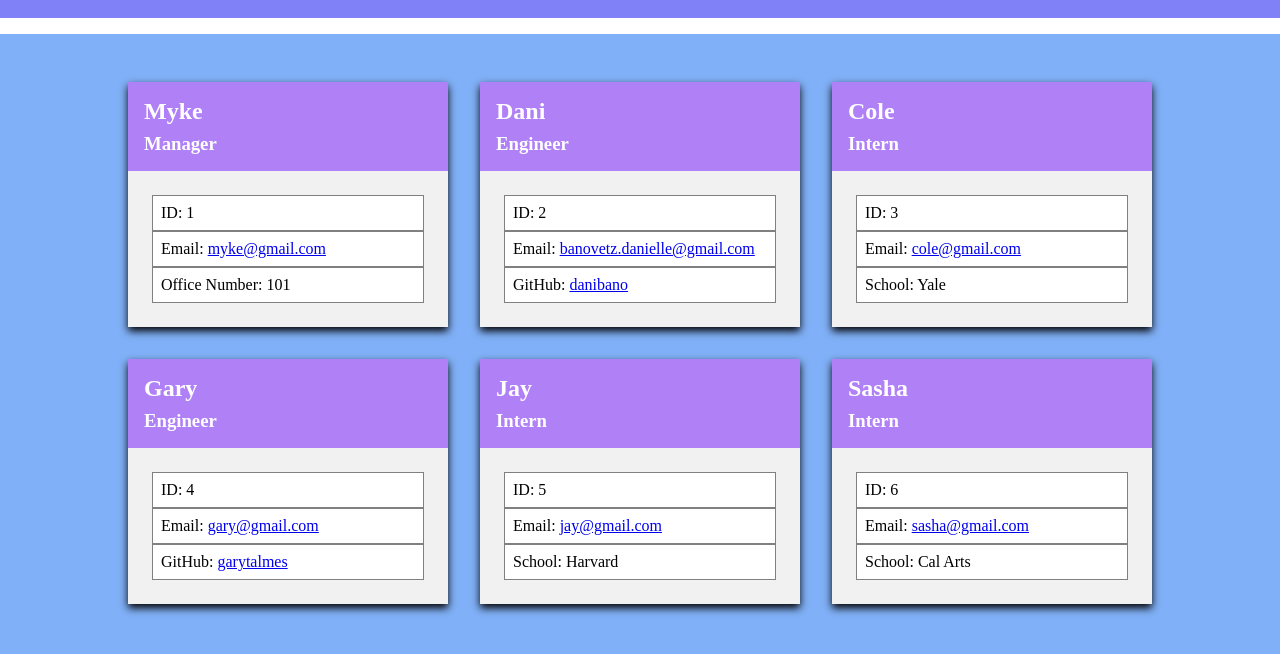
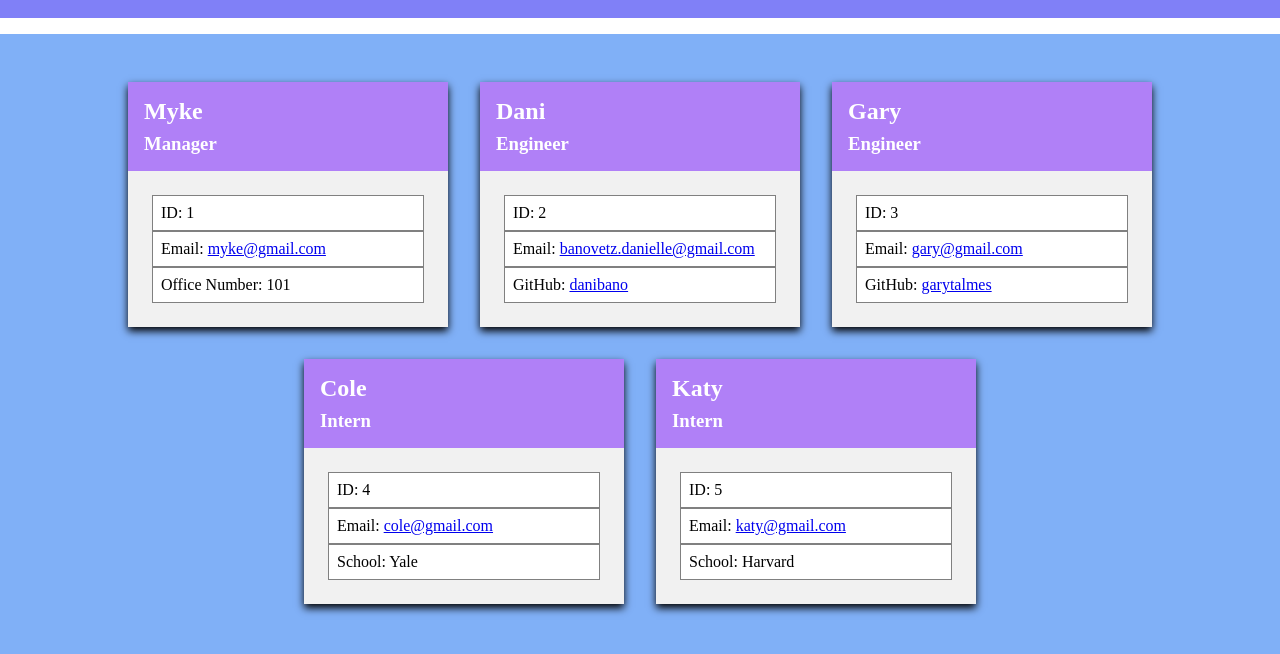
Before and after one commit to danibano/team-profile, a website: page dist/index.html in a window 1280 px wide. Shown: the part 110-764 px from the top of the page. Drawn offline with Linux system fonts and the light colour scheme.

Commit message:
added README

```diff
--- a/dist/index.html
+++ b/dist/index.html
@@ -44,21 +44,6 @@
     </div>
 </section>
 
-
-        <section class="card">
-            <div class="title">
-                <h2>Cole</h2>
-                <h3>Intern</h3>
-            </div>
-            <div>
-                <ul>
-                    <li>ID: 3 </li>
-                    <li>Email: <a href="mailto:cole@gmail.com">cole@gmail.com</a></li>
-                    <li>School: Yale </li>
-                </ul>
-            </div>
-        </section>
-
     <section class="card">
     <div class="title">
         <h2>Gary</h2>
@@ -66,7 +51,7 @@
     </div>
     <div>
         <ul>
-            <li>ID: 4 </li>
+            <li>ID: 3 </li>
             <li>Email: <a href="mailto:gary@gmail.com">gary@gmail.com</a> </li>
             <li>GitHub: <a href="https://github.com/garytalmes">garytalmes</a></li>
         </ul>
@@ -76,14 +61,14 @@
 
         <section class="card">
             <div class="title">
-                <h2>Jay</h2>
+                <h2>Cole</h2>
                 <h3>Intern</h3>
             </div>
             <div>
                 <ul>
-                    <li>ID: 5 </li>
-                    <li>Email: <a href="mailto:jay@gmail.com">jay@gmail.com</a></li>
-                    <li>School: Harvard </li>
+                    <li>ID: 4 </li>
+                    <li>Email: <a href="mailto:cole@gmail.com">cole@gmail.com</a></li>
+                    <li>School: Yale </li>
                 </ul>
             </div>
         </section>
@@ -91,14 +76,14 @@
 
         <section class="card">
             <div class="title">
-                <h2>Sasha</h2>
+                <h2>Katy</h2>
                 <h3>Intern</h3>
             </div>
             <div>
                 <ul>
-                    <li>ID: 6 </li>
-                    <li>Email: <a href="mailto:sasha@gmail.com">sasha@gmail.com</a></li>
-                    <li>School: Cal Arts </li>
+                    <li>ID: 5 </li>
+                    <li>Email: <a href="mailto:katy@gmail.com">katy@gmail.com</a></li>
+                    <li>School: Harvard </li>
                 </ul>
             </div>
         </section>
```
Also changed, not shown: README.md.
